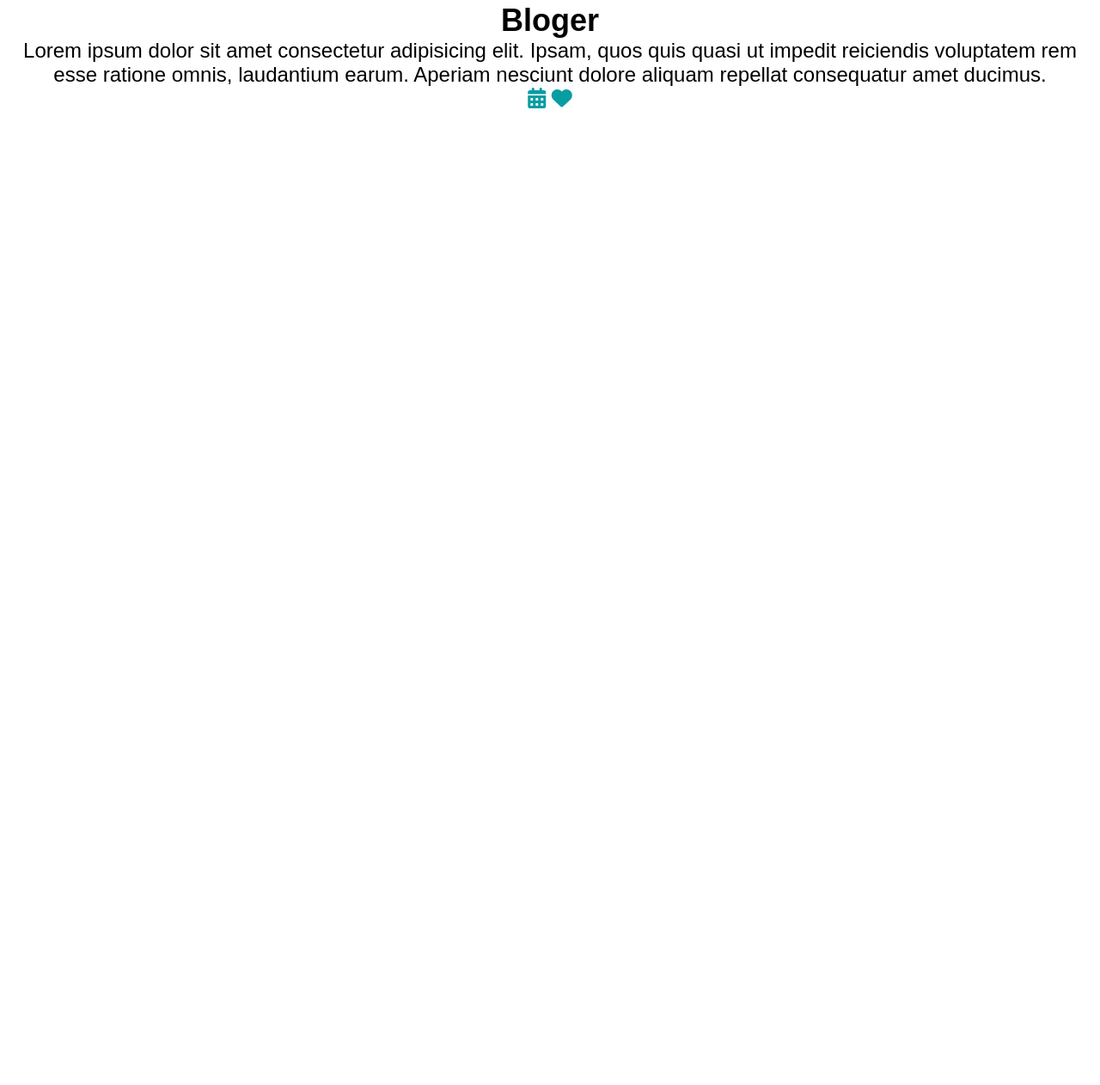
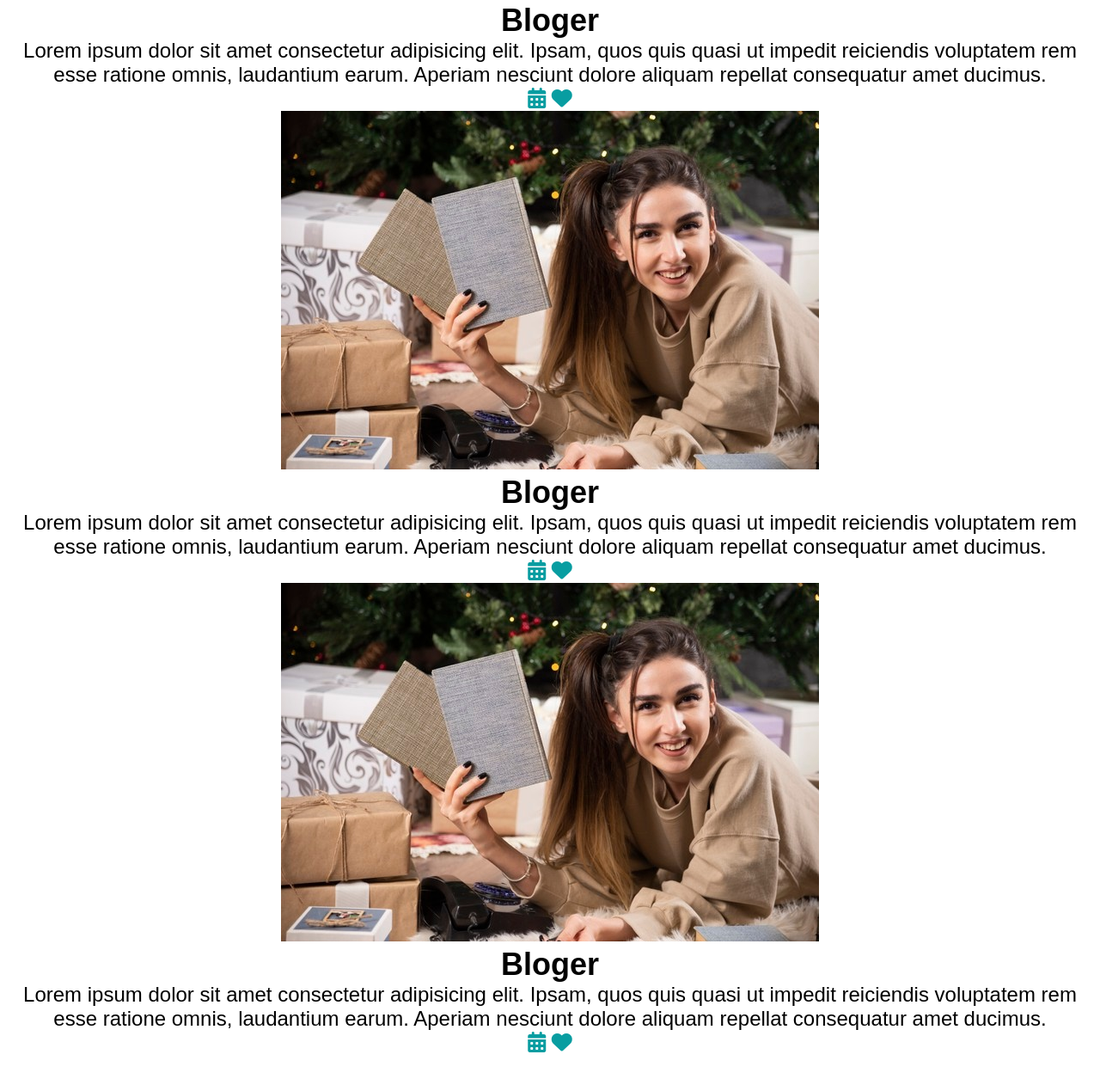
Before and after one commit to sadeelardah1/task1, a plain HTML site: page index.html in a window 1280 px wide. Shown: the part 1266-2528 px from the top of the page at 86% size. Before the commit the page ends 1433 px from the top, so only its background shows below. Drawn offline with Linux system fonts and the light colour scheme.

Commit message:
تعديل محتويات البطاقات

```diff
--- a/index.html
+++ b/index.html
@@ -144,7 +144,7 @@
 
         <!--BANNER-->
         <div class="Banner">
-            <a href="#"> <button class="BtnBanner">learn More</button></a>
+            <a href="#"> <button class="BtnBanner">Learn More</button></a>
 
         </div>
 
@@ -186,11 +186,59 @@
 
 
                 <div class="Bloger_2">
+            <div class="BlogContainer">
+                <div class="Bloger_1">
+                    <div class="BlogImg">
+                        <img src="./image/blog_1.jpg">
+                    </div>
+
+
+                    <div class="Bloger">
+                        <h2>Bloger</h2>
+                        <p>
+                            Lorem ipsum dolor sit amet consectetur adipisicing elit. Ipsam,
+                            quos quis quasi ut impedit reiciendis voluptatem rem esse ratione
+                            omnis, laudantium earum. Aperiam nesciunt dolore aliquam repellat
+                            consequatur amet ducimus.
+
+                        </p>
+                    </div>
+
+
+                    <div class="BlogIcons">
+                        <i class="fa-solid fa-calendar-days" style="color: #089da1;"></i>
+                        <i class="fa-solid fa-heart" style="color: #089da1;"></i>
+
+                    </div>
 
                 </div>
 
 
                 <div class="Bloger_3">
+            <div class="BlogContainer">
+                <div class="Bloger_1">
+                    <div class="BlogImg">
+                        <img src="./image/blog_1.jpg">
+                    </div>
+
+
+                    <div class="Bloger">
+                        <h2>Bloger</h2>
+                        <p>
+                            Lorem ipsum dolor sit amet consectetur adipisicing elit. Ipsam,
+                            quos quis quasi ut impedit reiciendis voluptatem rem esse ratione
+                            omnis, laudantium earum. Aperiam nesciunt dolore aliquam repellat
+                            consequatur amet ducimus.
+
+                        </p>
+                    </div>
+
+
+                    <div class="BlogIcons">
+                        <i class="fa-solid fa-calendar-days" style="color: #089da1;"></i>
+                        <i class="fa-solid fa-heart" style="color: #089da1;"></i>
+
+                    </div>
 
                 </div>
 
```
